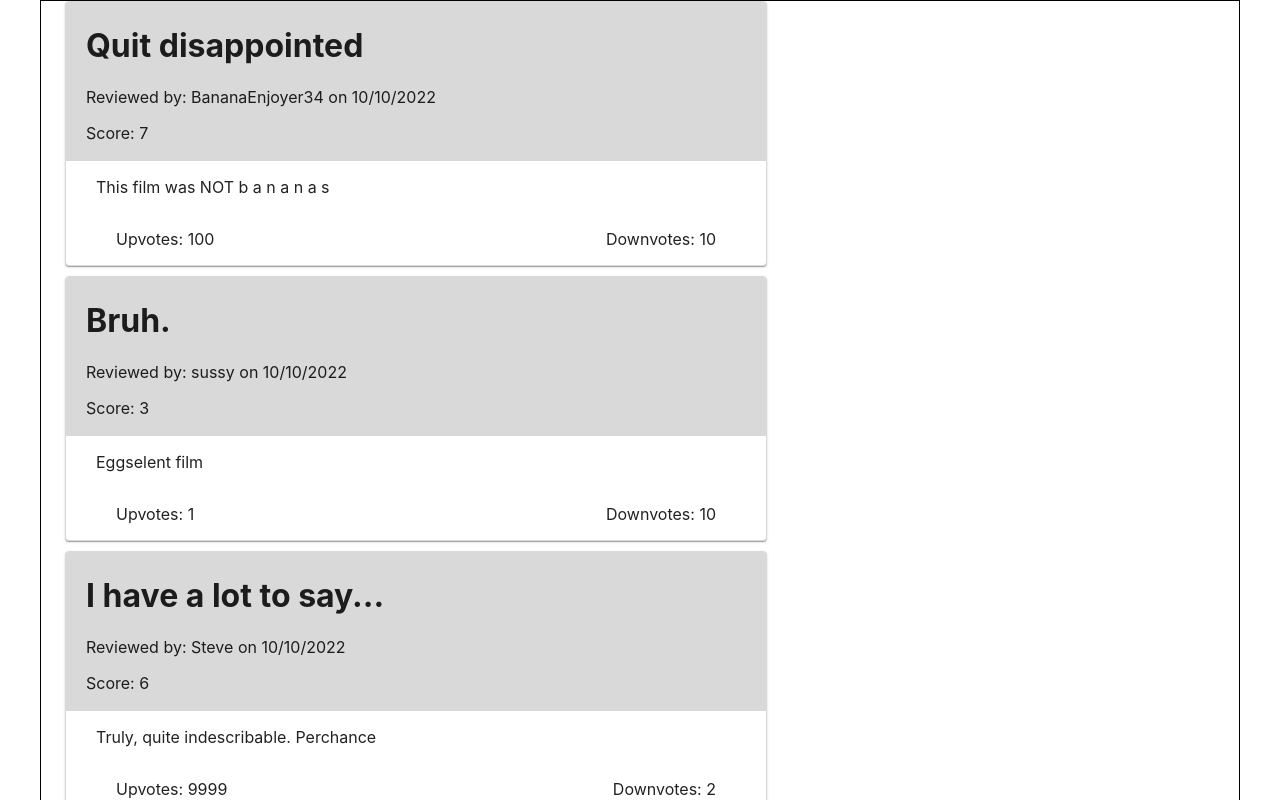
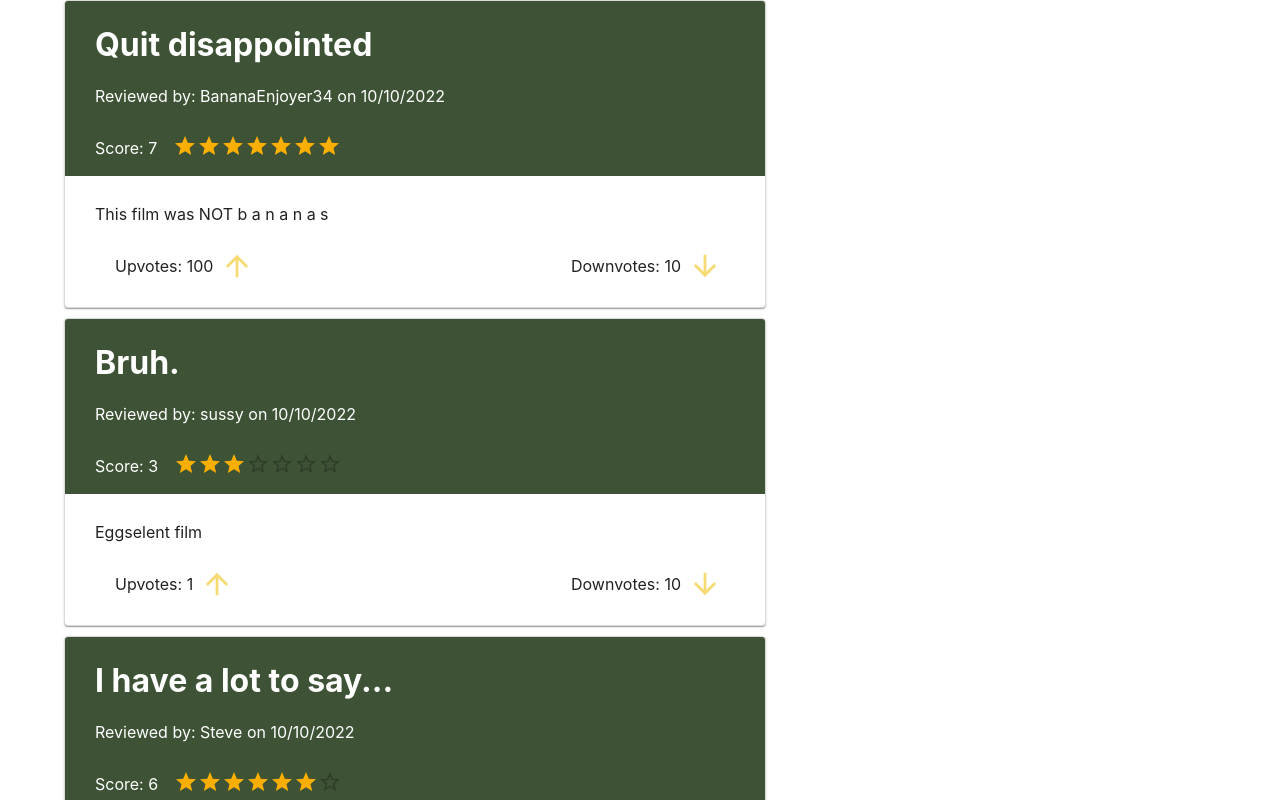
Before and after one commit to bbmcmann/307MovieProject, a React (Create React App) app in the folder frontend/: page / in a window 1280 px wide. Shown: the top 800 px of the page. Built offline with nearby package versions, Linux system fonts and the light colour scheme.

Commit message:
stars and upvote icons

```diff
--- a/frontend/package.json
+++ b/frontend/package.json
@@ -5,6 +5,7 @@
   "dependencies": {
     "@emotion/react": "^11.10.5",
     "@emotion/styled": "^11.10.5",
+    "@mui/icons-material": "^5.10.9",
     "@mui/material": "^5.10.11",
     "@mui/styled-engine-sc": "^5.10.6",
     "@testing-library/jest-dom": "^5.16.5",
--- a/frontend/src/components/Review.jsx
+++ b/frontend/src/components/Review.jsx
@@ -1,5 +1,8 @@
 import Card from '@mui/material/Card';
-import styled from 'styled-components'
+import { Rating } from '@mui/material';
+import styled from 'styled-components';
+import ArrowUpwardIcon from '@mui/icons-material/ArrowUpward';
+import ArrowDownwardIcon from '@mui/icons-material/ArrowDownward';
 
 const StyledCard = styled(Card)`
   border: 1px solid #D9D9D9;
@@ -10,26 +13,56 @@ const StyledCard = styled(Card)`
 `
 
 const TopBlock = styled.div`
-  padding-left: 20px;
+  padding-left: 30px;
   padding-right: 50px;
   padding-top: 3px;
   padding-bottom: 2px;
-  background: #D9D9D9;
+  background: #3E5336;
+  color: white;
   line-height: normal;
   //margin-top: 5px;
+`
+
+const ScoreBlock = styled.div`
+  display: flex;
+  align-items: center;
+  flex-wrap: wrap;
 `
 
 const TextBlock = styled.div`
   padding-left: 30px;
   padding-right: 30px;
+  padding-top: 12px;
+`
+
+const VoteBar = styled.div`
+  display: flex;
+  justify-content: space-between;
+  padding-right: 50px;
+  padding-left: 50px;
+  padding-bottom: 15px;
 `
 
 const VoteDiv = styled.div`
   display: flex;
-  justify-content: space-between;
-  padding-right: 50px;
-  padding-left: 50px;
+  align-items: center;
+  flex-wrap: wrap;
 `
+
+const UpVote = styled(ArrowUpwardIcon)`
+  padding-left: 10px;
+  color:#F6DA73;
+  transform: scale(1.4);
+`
+const DownVote = styled(ArrowDownwardIcon)`
+  padding-left: 10px;
+  color:#F6DA73;
+  transform: scale(1.4);
+`
+const RevWrap = styled.div`
+  padding-left: 16px;
+`
+
 
 function Review({
   userName,
@@ -39,31 +72,39 @@ function Review({
   downvotes,
   date_posted,
   score}) {
-
-
   return (
     <div>
       <StyledCard sx={{minWidth: 50}}>
         <TopBlock>
           <h1>{review_header}</h1>
           <p>Reviewed by: {userName} on {date_posted}</p>
-          <p>Score: {score}</p>
+          <ScoreBlock>
+            <p>Score: {score}</p>
+            <RevWrap>
+              <Rating
+                readOnly
+                value={score}
+                max={7}
+              />
+            </RevWrap>
+          </ScoreBlock>
+
         </TopBlock>
         <TextBlock>
           <p>{review_txt}</p>
         </TextBlock>
-        <VoteDiv>
-          <p>Upvotes: {upvotes}</p>
-          <p>Downvotes: {downvotes}</p>
-        </VoteDiv>
-
+        <VoteBar>
+          <VoteDiv>
+            <p>Upvotes: {upvotes}</p>
+            <UpVote />
+          </VoteDiv>
+          <VoteDiv>
+            <p>Downvotes: {downvotes}</p>
+            <DownVote />
+          </VoteDiv>
+        </VoteBar>
       </StyledCard>
-
     </div>)
-    // <Card>
-    //   <p>{userName}</p>
-    // </Card>)
-
   }
 
   export default Review;
--- a/frontend/src/components/ReviewList.jsx
+++ b/frontend/src/components/ReviewList.jsx
@@ -7,7 +7,7 @@ const StyledCon = styled(Container)`
   flex-direction: row;
   justify-content: center;
   //padding: 10px;
-  border: 1px solid black;
+  //border: 1px solid black;
 `
 
 function ReviewList() {
```
Also changed, not shown: 1 other file (tests, documents, lock files or other folders).
